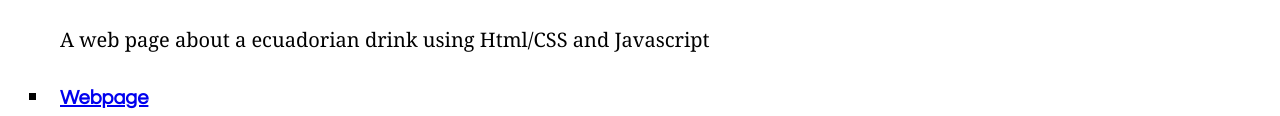
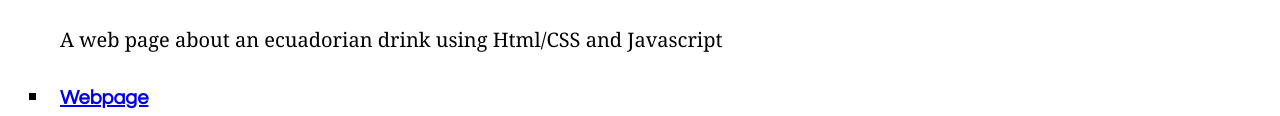
Before and after one commit to ntm98/NancyTM, a plain HTML site: page index.html in a window 1280 px wide. Shown: the part 836-952 px from the top of the page. Drawn offline with Linux system fonts and the light colour scheme.

Commit message:
Update index.html

```diff
--- a/index.html
+++ b/index.html
@@ -266,7 +266,7 @@
                 <a href="https://www.shecodes.io/workshops/shecodes-online-workshop-18-0/projects/35472?fbclid=IwAR2zqXYkGOzdGYAs_1YrxBreJcezirAxOAuSg7WQcKtMXtU6TdqwkdaXYuM "> <strong>Webpage </strong>
                 </a><br/>
                 <br>
-                <p style="font-family: Georgia, 'Times New Roman', Times, serif;"> A web page about a ecuadorian drink using Html/CSS and Javascript</p>
+                <p style="font-family: Georgia, 'Times New Roman', Times, serif;"> A web page about an ecuadorian drink using Html/CSS and Javascript</p>
             </li>
             <br>
             <li class="bullet">
```
